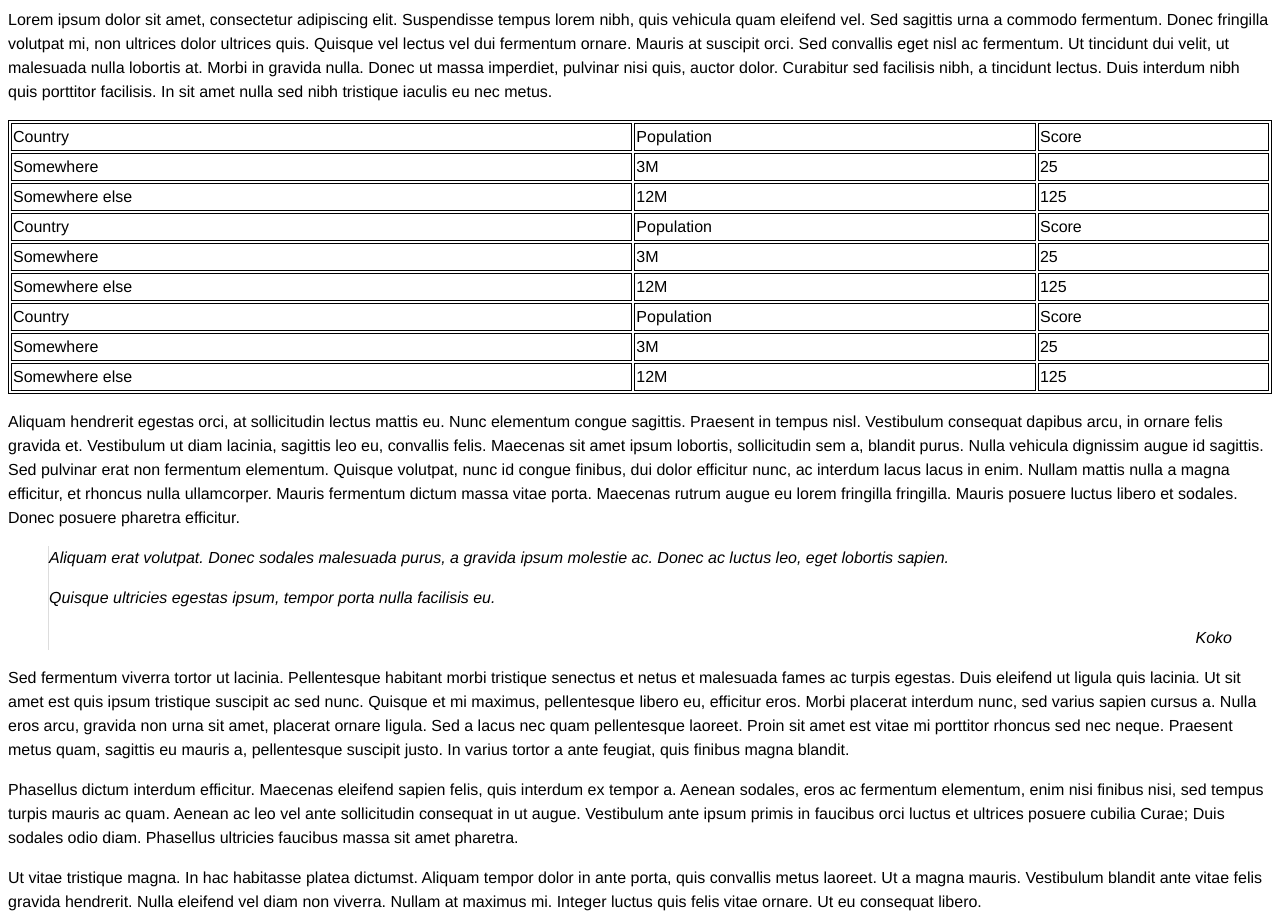
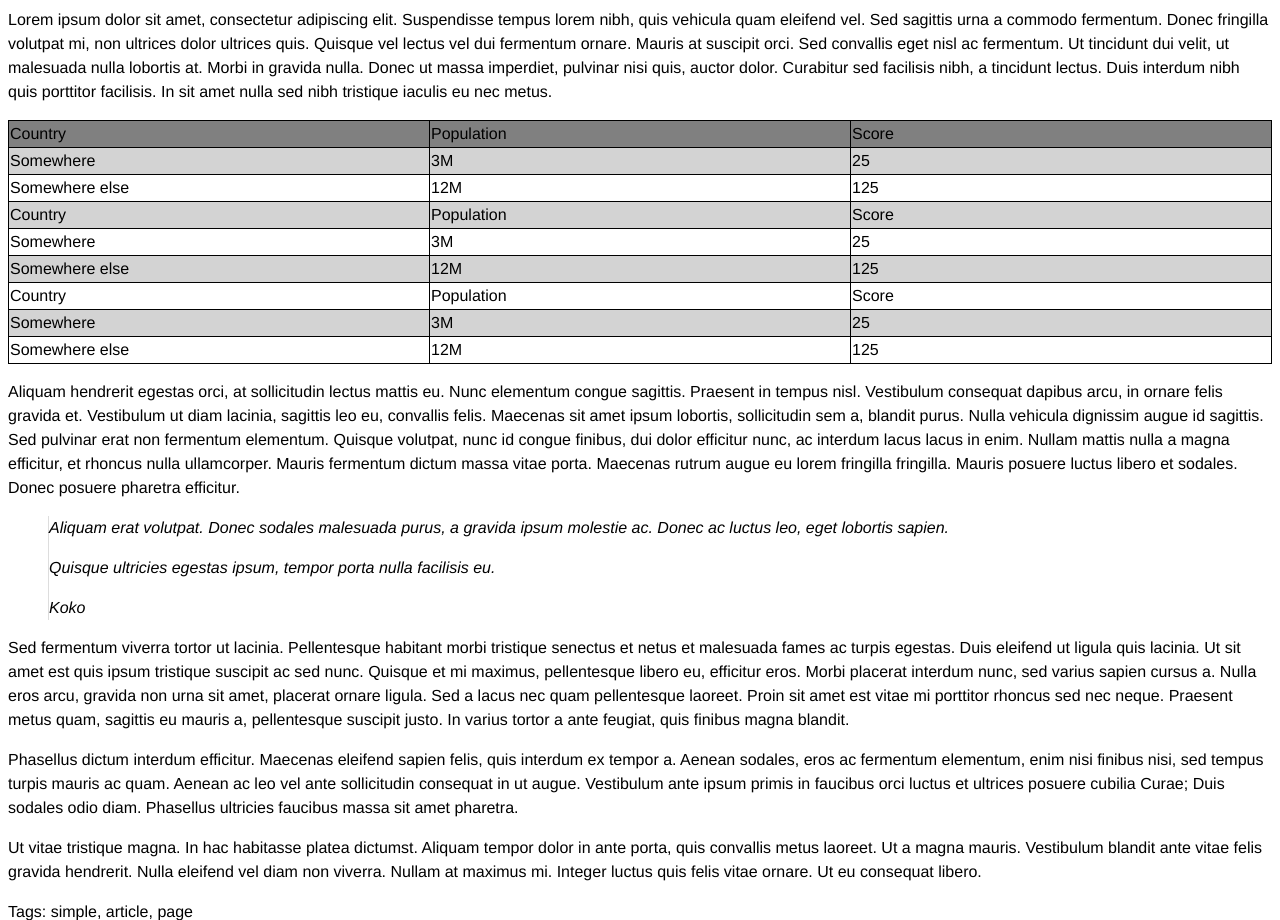
Before and after one commit to slavyanss/Front-End-HTML-and-CSS, a plain HTML site: page 05. CSS and Typography/11_Create-Typography-CSS/index.html in a window 1280 px wide. Shown: the part 1320-2240 px from the top of the page. Drawn offline with Linux system fonts and the light colour scheme.

Commit message:
update
update

```diff
--- a/05. CSS and Typography/11_Create-Typography-CSS/index.html
+++ b/05. CSS and Typography/11_Create-Typography-CSS/index.html
@@ -61,7 +61,7 @@
 <p>Lorem ipsum dolor sit amet, consectetur adipiscing elit. Suspendisse tempus lorem nibh, quis vehicula quam eleifend vel. Sed sagittis urna a commodo fermentum. Donec fringilla volutpat mi, non ultrices dolor ultrices quis. Quisque vel lectus vel dui fermentum ornare. Mauris at suscipit orci. Sed convallis eget nisl ac fermentum. Ut tincidunt dui velit, ut malesuada nulla lobortis at. Morbi in gravida nulla. Donec ut massa imperdiet, pulvinar nisi quis, auctor dolor. Curabitur sed facilisis nibh, a tincidunt lectus. Duis interdum nibh quis porttitor facilisis. In sit amet nulla sed nibh tristique iaculis eu nec metus.
 </p>
 
-<table style="width: 100%;">
+<table>
     <thead>
         <tr>
         <td>Country</td>
--- a/05. CSS and Typography/11_Create-Typography-CSS/style.css
+++ b/05. CSS and Typography/11_Create-Typography-CSS/style.css
@@ -1,4 +1,3 @@
-
 
 html{
     font-family: Helvetica, sans-serif;
@@ -10,15 +9,26 @@ h1, h2, h3, h4, h5, h6{
     font-family: Georgia, serif;
 }
 
-table, th, td {
+blockquote {
+    border-left: 1px solid rgb(221, 221, 221);
+    font-style: italic;
+}
+
+table{
+    width: 100%;
+    border-collapse: collapse; /*borderite se prepokrivat i nqma prazni prostranstva*/
+    table-layout: fixed; /*pravi vsi4ki koloni s edin width*/
+}
+
+table thead{
+    text-align: left;
+    background-color: gray;
+}
+
+table th, table td {
     border: 1px solid black;
 }
 
-blockquote {
-    border-left: 1px solid rgb(221, 221, 221);
-    font-style: italic;
-  }
-
-  #xxx{
-    text-align: right;
-  }
+table tbody tr:nth-child(odd){
+    background-color: lightgray;
+}
```
